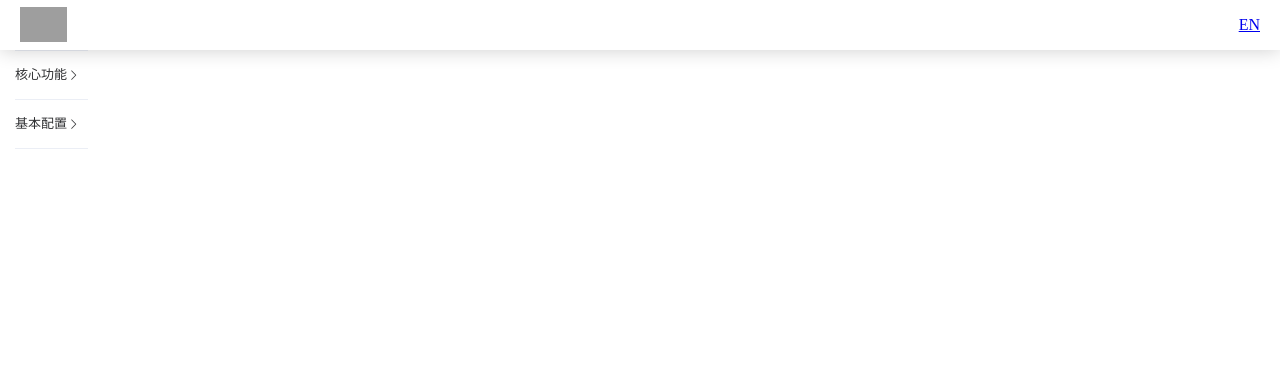
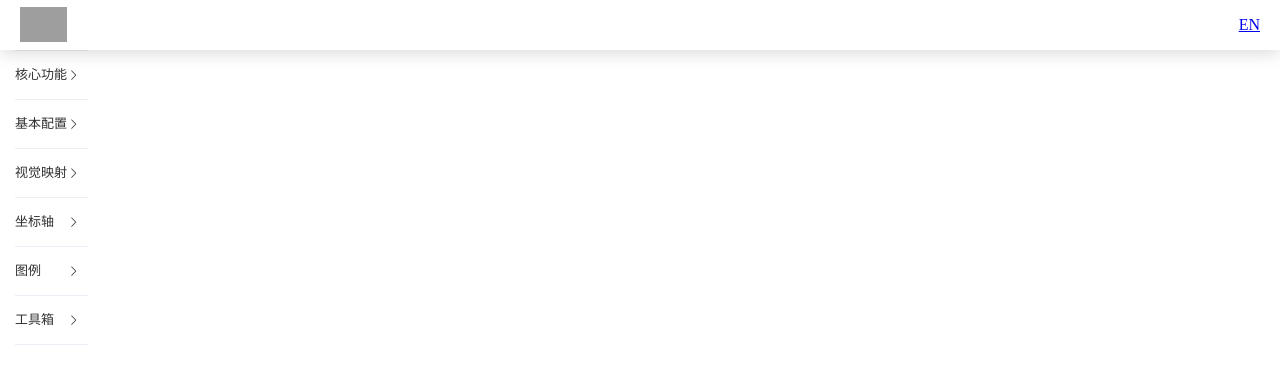
Before and after one commit to apache/echarts-theme-builder, a Vue app: page / in a window 1280 px wide. Shown: the top 384 px of the page. Built offline with nearby package versions, Linux system fonts and the light colour scheme; grey boxes are pictures that could not be loaded.

Commit message:
feat: color array

```diff
--- a/src/App.vue
+++ b/src/App.vue
@@ -1,6 +1,6 @@
 <template>
   <el-container>
-    <el-aside width="500px">
+    <el-aside width="350px">
       <EConfig></EConfig>
     </el-aside>
     <el-main> </el-main>
--- a/src/components/EColorPicker.vue
+++ b/src/components/EColorPicker.vue
@@ -1,16 +1,63 @@
 <template>
-  <div class="color-input">
-    <el-col class="color-input-picker" :span="3">
-      <el-color-picker v-model="props.value" size="small"></el-color-picker>
-    </el-col>
-    <el-col :span="15">
-      <el-input size="medium" v-model="props.value"></el-input>
-    </el-col>
+  <div>
+    <div v-if="props.multiple">
+      <div v-for="(item, index) in colors" v-bind:key="item.name">
+        <div class="color-picker">
+          <el-color-picker v-model="item.value" size="small"></el-color-picker>
+        </div>
+        <div class="color-input">
+          <el-input size="medium" v-model="item.value"></el-input>
+        </div>
+      </div>
+      <div class="color-operations">
+        <el-button v-on:click="addColor" icon="el-icon-plus" size="small">
+          增加
+        </el-button>
+        <el-button v-on:click="addColor" icon="el-icon-minus" size="small">
+          减少
+        </el-button>
+      </div>
+    </div>
+    <div v-else>
+      <div class="color-picker">
+        <el-color-picker v-model="props.value" size="small"></el-color-picker>
+      </div>
+      <div class="color-input">
+        <el-input size="medium" v-model="props.value"></el-input>
+      </div>
+    </div>
   </div>
 </template>
 
 <script setup lang="ts">
 import { defineProps } from 'vue';
 
-const props = defineProps(['value']);
+const props = defineProps(['value', 'multiple']);
+const colors = props.multiple
+  ? (props.value || []).map((item: string) => {
+      return {
+        value: item
+      };
+    })
+  : [];
 </script>
+
+<style scoped>
+.color-picker {
+  display: inline-block;
+  text-align: right;
+  margin-left: 20px;
+  padding: 2px 5px 0 5px;
+}
+
+.color-input {
+  display: inline-block;
+  position: relative;
+  top: -11px;
+}
+
+.color-operations {
+  margin-left: 25px;
+  margin-bottom: 20px;
+}
+</style>
--- a/src/components/EConfig.vue
+++ b/src/components/EConfig.vue
@@ -47,26 +47,32 @@
 
     <el-collapse-item
       v-for="group in configs"
+      v-bind:key="group.groupName"
       :title="group.groupName"
       :name="group.groupName"
-      v-bind:key="group.groupName"
     >
       <el-row
         v-for="item in group.items"
+        v-bind:key="item.name"
         :name="item.name"
-        v-bind:key="item.name"
       >
         <el-col :span="6">
-          <h5>{{ item.name }}</h5>
+          <el-checkbox v-if="item.showOptionPath" v-model="item.isShow">
+            {{ item.name }}
+          </el-checkbox>
+          <h5 v-else>{{ item.name }}</h5>
         </el-col>
-        <el-col :span="18" v-if="item.type === 'boolean'">
-          <el-checkbox v-model="item.value">{{ item.name }}</el-checkbox>
-        </el-col>
-        <div class="color-input" v-if="item.type === 'color'">
-          <EColorPicker :value="item.value"></EColorPicker>
-        </div>
-        <el-col :span="18" v-else>
-          <el-input size="medium" v-model="item.value"></el-input>
+        <el-col :span="18">
+          <el-checkbox v-if="item.type === 'boolean'" v-model="item.value">
+            {{ item.name }}
+          </el-checkbox>
+          <EColorPicker
+            v-else-if="item.type === 'color'"
+            :value="item.value"
+            :multiple="item.multipleColor"
+          >
+          </EColorPicker>
+          <el-input v-else size="medium" v-model="item.value"></el-input>
         </el-col>
       </el-row>
     </el-collapse-item>
@@ -74,64 +80,13 @@
 </template>
 
 <script setup lang="ts">
+import { multiply } from 'lodash';
 import { ref } from 'vue';
 import { useI18n } from 'vue-i18n';
 import EColorPicker from './EColorPicker.vue';
+import { themeConfigs } from '../data/themeConfigs';
 
-type ThemeConfigItem = {
-  name: string;
-  type: 'string' | 'number' | 'boolean' | 'color' | 'colorArray';
-  value: string | number | boolean | string[];
-  optionPath: string;
-};
-
-type ThemeConfig = {
-  groupName: string;
-  items: ThemeConfigItem[];
-};
-
-const configs: ThemeConfig[] = [
-  {
-    groupName: '基本配置',
-    items: [
-      {
-        name: '背景色',
-        type: 'color',
-        value: 'rgba(0, 0, 0, 0)',
-        optionPath: 'backgroundColor'
-      },
-      {
-        name: '标题色',
-        type: 'color',
-        value: '#464646',
-        optionPath: 'title.textStyle.color'
-      },
-      {
-        name: '副标题色',
-        type: 'color',
-        value: '#6e7079',
-        optionPath: 'title.subtextStyle.color'
-      }
-      //   {
-      //     name: '主题调色板',
-      //     type: 'colorArray',
-      //     value: ['#5470c6', '#91cc75', '#fac858', '#ee6666', '#73c0de'],
-      //     optionPath: 'color'
-      //   }
-    ]
-  }
-  //   {
-  //     groupName: '视觉映射',
-  //     items: [
-  //       {
-  //         name: '视觉映射',
-  //         type: 'colorArray',
-  //         value: ['#bf444c', '#d88273', '#f6efa6'],
-  //         optionPath: 'visualMap.color'
-  //       }
-  //     ]
-  //   }
-];
+const configs = themeConfigs;
 </script>
 
 <style scoped>
@@ -149,8 +104,7 @@ h5 {
   color: #666;
 }
 
-.color-input-picker {
-  text-align: right;
-  padding: 2px 5px 0 5px;
+.el-checkbox {
+  margin: 5px 0;
 }
 </style>
--- /dev/null
+++ b/src/data/themeConfigs.ts
@@ -0,0 +1,134 @@
+export type ThemeConfigItem = {
+  name: string;
+  type: 'string' | 'number' | 'boolean' | 'color';
+  value: string | number | boolean | string[];
+  optionPath: string;
+  multipleColor?: boolean;
+  isShow?: boolean;
+  showOptionPath?: string;
+};
+
+export type ThemeConfig = {
+  groupName: string;
+  items: ThemeConfigItem[];
+};
+
+export const themeConfigs: ThemeConfig[] = [
+  {
+    groupName: '基本配置',
+    items: [
+      {
+        name: '背景色',
+        type: 'color',
+        value: 'rgba(0, 0, 0, 0)',
+        optionPath: 'backgroundColor'
+      },
+      {
+        name: '标题色',
+        type: 'color',
+        value: '#464646',
+        optionPath: 'title.textStyle.color'
+      },
+      {
+        name: '副标题色',
+        type: 'color',
+        value: '#6e7079',
+        optionPath: 'title.subtextStyle.color'
+      },
+      {
+        name: '主题调色板',
+        type: 'color',
+        multipleColor: true,
+        value: ['#5470c6', '#91cc75', '#fac858', '#ee6666', '#73c0de'],
+        optionPath: 'color'
+      }
+    ]
+  },
+  {
+    groupName: '视觉映射',
+    items: [
+      {
+        name: '视觉映射',
+        type: 'color',
+        multipleColor: true,
+        value: ['#bf444c', '#d88273', '#f6efa6'],
+        optionPath: 'visualMap.color'
+      }
+    ]
+  },
+  {
+    groupName: '坐标轴',
+    items: [
+      {
+        name: '轴线',
+        type: 'color',
+        value: '#6e7079',
+        optionPath: '{axis}.axisLine.lineStyle.color',
+        isShow: true,
+        showOptionPath: 'axis.axisLine.show'
+      },
+      {
+        name: '刻度线',
+        type: 'color',
+        value: '#6e7079',
+        optionPath: '{axis}.axisTick.lineStyle.color',
+        isShow: true,
+        showOptionPath: 'axis.axisTick.show'
+      },
+      {
+        name: '网格',
+        type: 'color',
+        multipleColor: true,
+        value: ['#e0e6f1'],
+        optionPath: '{axis}.splitLine.lineStyle.color',
+        isShow: true,
+        showOptionPath: '{axis}.splitLine.show'
+      },
+      {
+        name: '填充',
+        type: 'color',
+        multipleColor: true,
+        value: ['rgba(250,250,250,0.2)', 'rgba(210,219,238,0.2)'],
+        optionPath: '{axis}.splitArea.areaStyle.color',
+        isShow: false,
+        showOptionPath: '{axis}.splitArea.show'
+      },
+      {
+        name: '标签文字',
+        type: 'color',
+        value: '#6e7079',
+        optionPath: '{axis}.axisLabel.color',
+        isShow: true,
+        showOptionPath: '{axis}.axisLabel.show'
+      }
+    ]
+  },
+  {
+    groupName: '图例',
+    items: [
+      {
+        name: '文字',
+        type: 'color',
+        value: '#333333',
+        optionPath: 'legend.textStyle.color'
+      }
+    ]
+  },
+  {
+    groupName: '工具箱',
+    items: [
+      {
+        name: '图标',
+        type: 'color',
+        value: '#999999',
+        optionPath: 'toolbox.iconStyle.color'
+      },
+      {
+        name: '悬停',
+        type: 'color',
+        value: '#666666',
+        optionPath: 'toolbox.emphasis.iconStyle.color'
+      }
+    ]
+  }
+];
```
